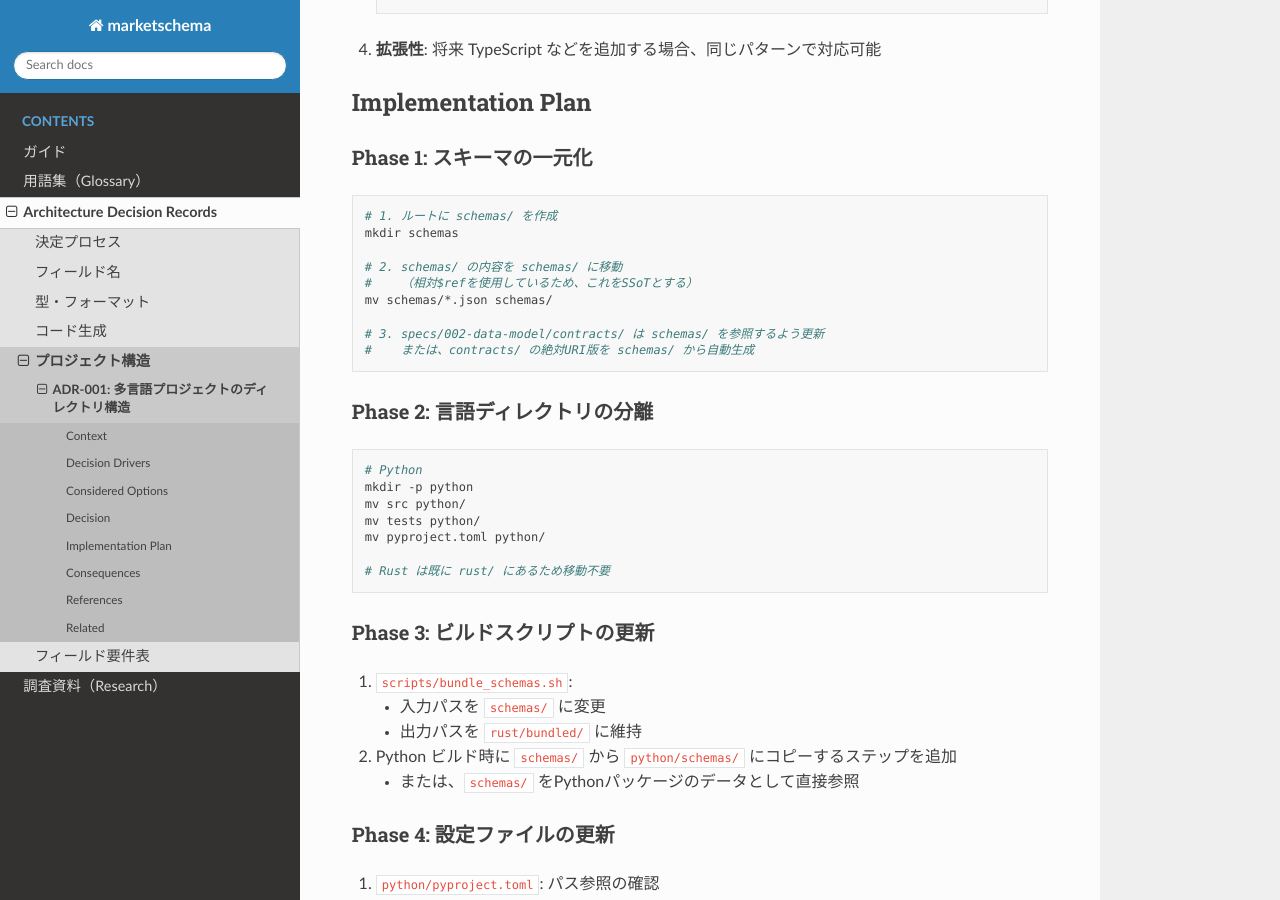
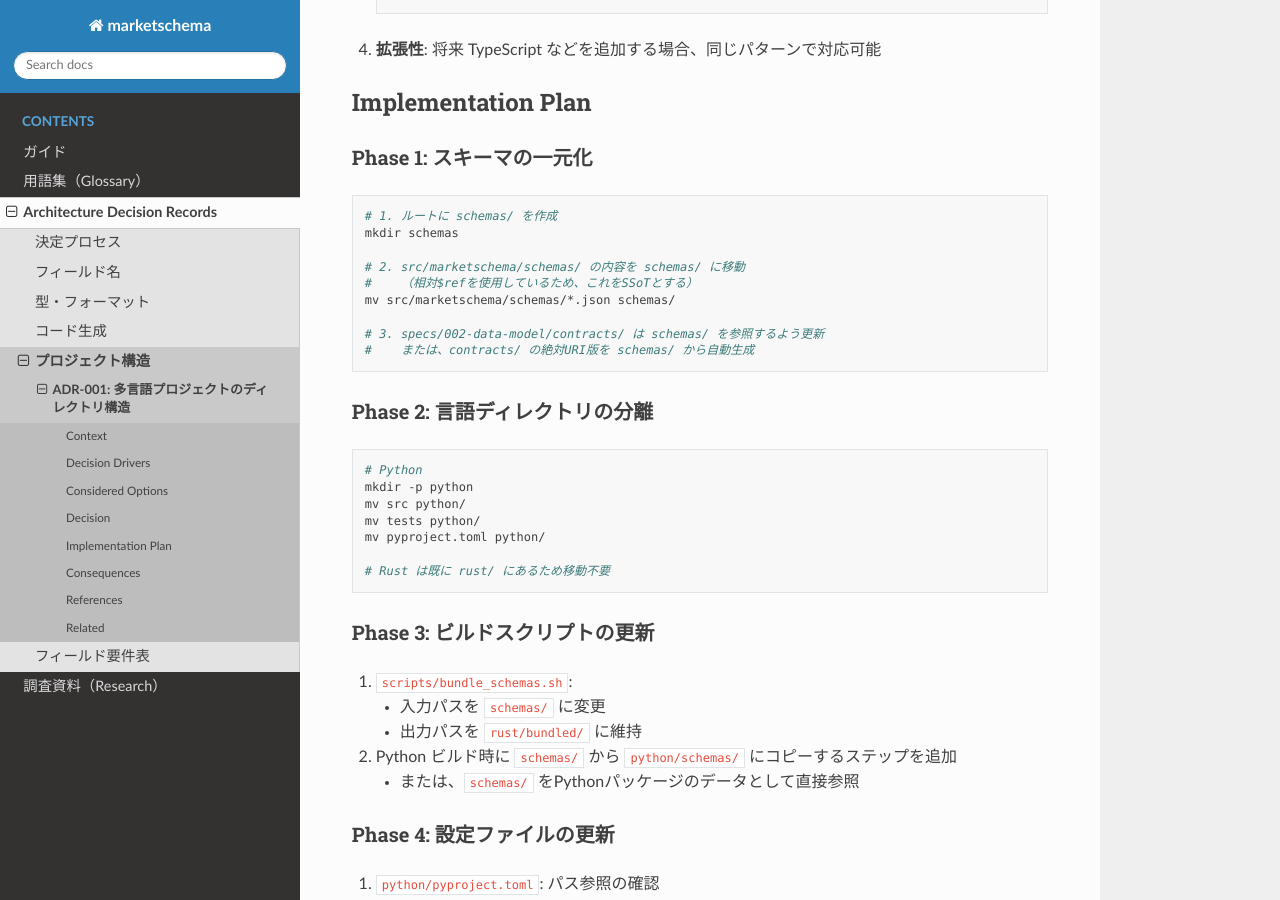
Before and after one commit to drillan/marketschema, a Sphinx documentation site: the page built from docs/adr/structure/001-multi-language-directory-layout.md, in a window 1280 px wide and 900 px high, scrolled down 3241 px. Built offline with Sphinx 7.4.7 and the Read the Docs theme 3.1.0, drawn with Linux system fonts in a browser that asks for light colours.

Commit message:
fix: address critical review issues for PR #114
- ADR-001: Fix relative link to pyproject.toml (now at python/)
- ADR-001: Fix Implementation Plan command (mv from src/marketschema/schemas/)
- generate_models.sh: Replace `|| true` with proper warning on ruff check failure
- generate_rust.sh: Remove stderr suppression, collect and report failed schemas

Co-Authored-By: Claude Opus 4.5 <noreply@anthropic.com>

```diff
--- a/docs/adr/structure/001-multi-language-directory-layout.md
+++ b/docs/adr/structure/001-multi-language-directory-layout.md
@@ -152,9 +152,9 @@ marketschema/
 # 1. ルートに schemas/ を作成
 mkdir schemas
 
-# 2. schemas/ の内容を schemas/ に移動
+# 2. src/marketschema/schemas/ の内容を schemas/ に移動
 #    （相対$refを使用しているため、これをSSoTとする）
-mv schemas/*.json schemas/
+mv src/marketschema/schemas/*.json schemas/
 
 # 3. specs/002-data-model/contracts/ は schemas/ を参照するよう更新
 #    または、contracts/ の絶対URI版を schemas/ から自動生成
@@ -216,7 +216,7 @@ mv pyproject.toml python/
 
 ## Related
 
-- [pyproject.toml](../../../pyproject.toml) - Python プロジェクト設定
+- [pyproject.toml](../../../python/pyproject.toml) - Python プロジェクト設定
 - [rust/Cargo.toml](../../../rust/Cargo.toml) - Rust プロジェクト設定
 - [scripts/bundle_schemas.sh](../../../scripts/bundle_schemas.sh) - スキーマバンドルスクリプト
 - [ADR-001: typify の unevaluatedProperties 未対応への対応策](../codegen/001-unevaluated-properties-workaround.md)
```
Also changed, not shown: 2 other files.
